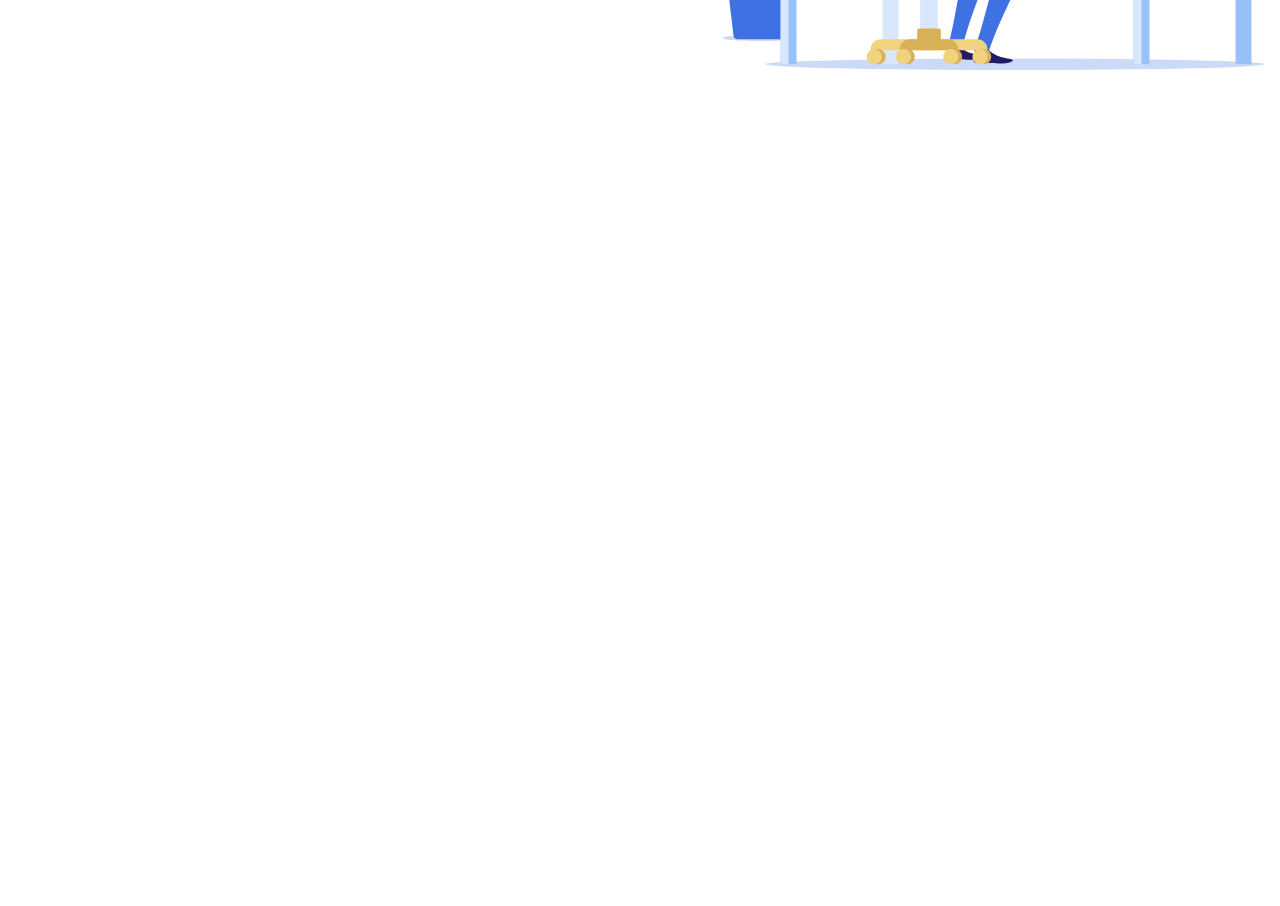
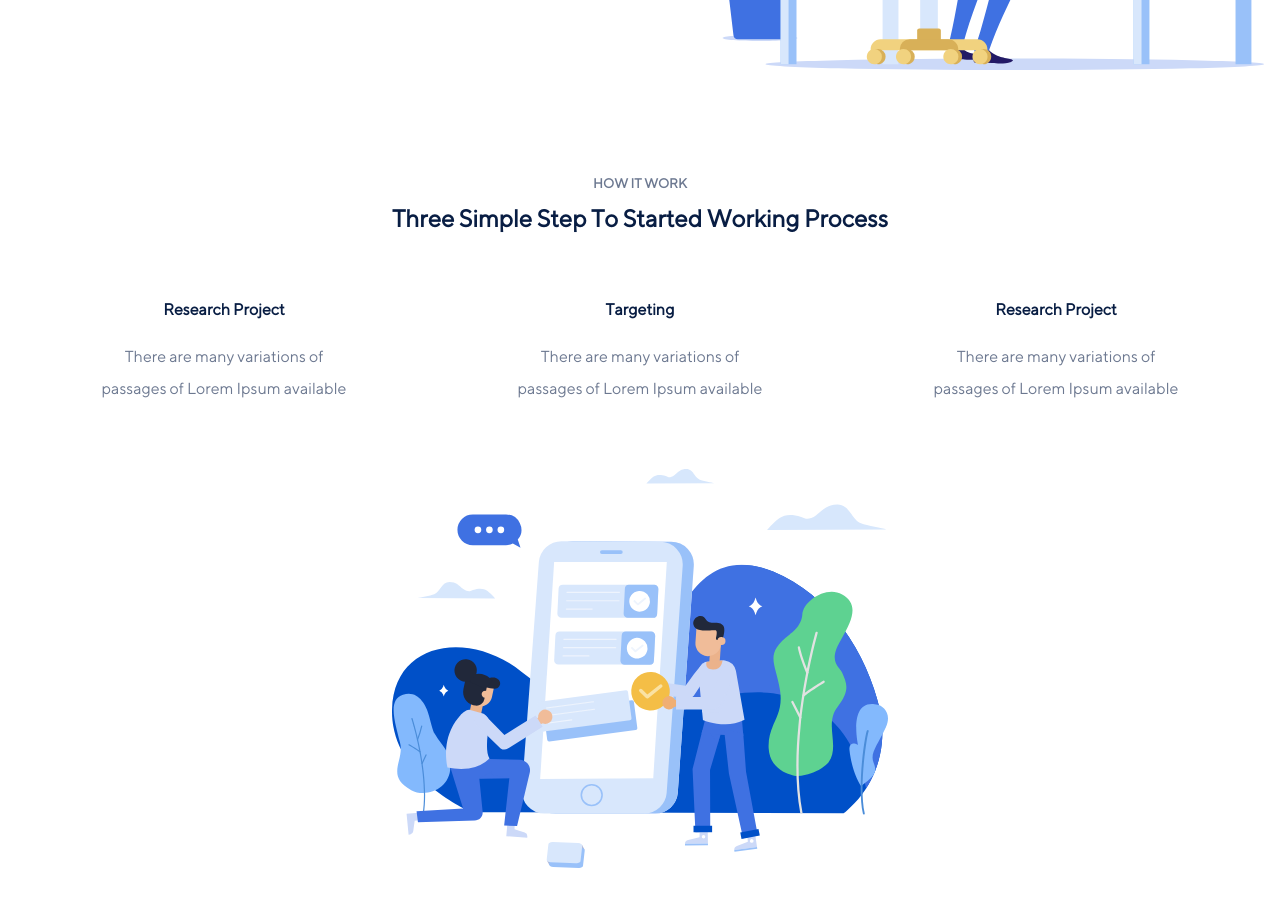
Before and after one commit to mobin-atrzade/landing-project-with-flex-box, a plain HTML site: page index.html in a window 1280 px wide. Shown: the part 544-1450 px from the top of the page. Before the commit the page ends 800 px from the top, so only its background shows below. Drawn offline with Linux system fonts and the light colour scheme.

Commit message:
add main section and works

```diff
--- a/index.html
+++ b/index.html
@@ -38,7 +38,6 @@
                 </nav>
                 <a href="#" class="header_link">Contact us</a>
             </section>
-
             <section class="header-bottom">
                 <div class="header_content">
                     <div class="header_content_left">
@@ -64,10 +63,31 @@
         </div>
     </header>
 
-
-
-
-
+    <main class="main">
+        <div class="container">
+            <section class="works">
+                <h5 class="works_text">HOW IT WORK</h5>
+                <h2 class="works_title">Three Simple Step To Started Working Process</h2>
+                <div class="works_contant">
+                    <div class="works_content_item">
+                        <h4 class="works_content_title">Research Project</h4>
+                        <p class="works_content_text">There are many variations of passages of Lorem Ipsum available</p>
+                    </div>
+                    <div class="works_content_item">
+                        <h4 class="works_content_title">Targeting</h4>
+                        <p class="works_content_text">There are many variations of passages of Lorem Ipsum available</p>
+                    </div>
+                    <div class="works_content_item">
+                        <h4 class="works_content_title">Research Project</h4>
+                        <p class="works_content_text">There are many variations of passages of Lorem Ipsum available</p>
+                    </div>
+                </div>
+                <div class="works_img">
+                    <img src="images/main-img.svg" alt="main-image" class="works_img_img">
+                </div>
+            </section>
+        </div>
+    </main>
 
 
 
--- a/styles/app.css
+++ b/styles/app.css
@@ -225,6 +225,7 @@ body {
 }
 
 /* header top */
+
 .header {
 }
 .header_top {
@@ -309,6 +310,44 @@ body {
   width: 100%;
 }
 
+/* start main */
+
+.main {
+  padding: 5rem 0;
+}
+.works {
+  text-align: center;
+}
+.works_text {
+  color: #6c7890;
+  margin-bottom: 0;
+}
+.works_title {
+  color: #081d43;
+  margin-top: 0.8rem;
+}
+.works_contant {
+  margin-top: 3rem;
+  margin-bottom: 3rem;
+  display: flex;
+  justify-content: space-around;
+}
+.works_content_title {
+  color: #081d43;
+}
+.works_content_text {
+  color: #6c7890;
+  line-height: 2rem;
+  max-width: 16rem;
+}
+.works_img {
+  max-width: 31rem;
+  margin: 0 auto;
+}
+.works_img_img {
+  width: 100%;
+}
+
 /* Project Responsive */
 
 @media only screen and (max-width: 1200px) {
```
